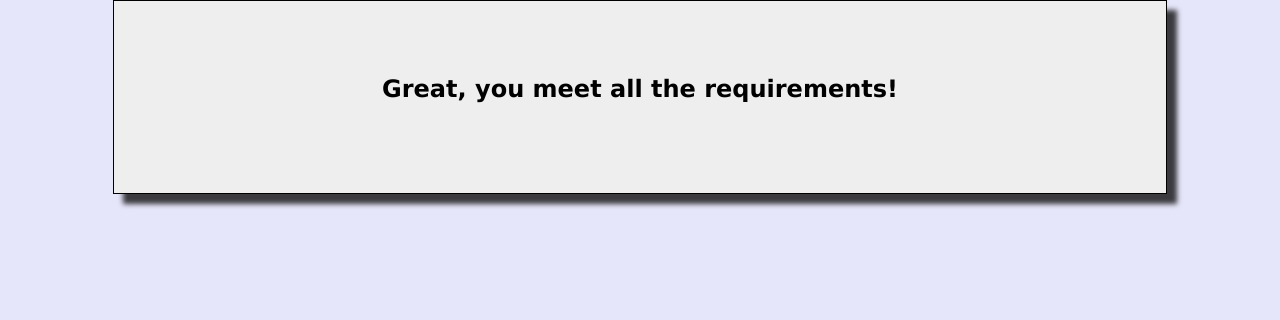
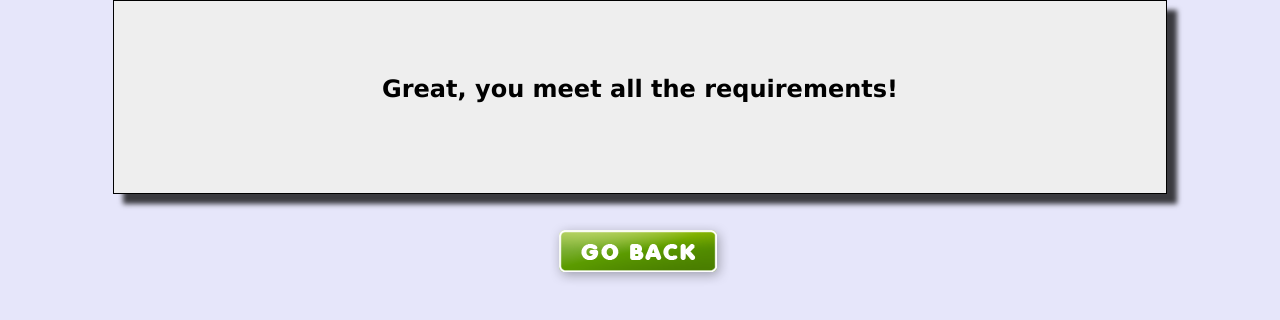
Before and after one commit to Jerecowong/capstone-project, a Flask app: template webapp/templates/matchall.html in a window 1280 px wide. Shown: the top 320 px of the page. Run offline with Flask 2, Linux system fonts and the light colour scheme; the template is opened without the code that fills it, so the values that code supplies are empty.

Commit message:
Add go back button to the recommend page

```diff
--- a/code/coursera_desc.py
+++ b/code/coursera_desc.py
@@ -10,7 +10,7 @@ def get_coursera_course_data():
     '''
     Using the API from https://tech.coursera.org/app-platform/catalog/
     to build the cousera collection in mongodb which contain all the
-    course infomation offered on coursera
+    course information offered on coursera
     courses.json, collection coursedump.coursera are built
     '''
 
@@ -28,5 +28,7 @@ def get_coursera_course_data():
                 collection.insert(course)
             except pymongo.errors.DuplicateKeyError:
                 pass
+
+
 if __name__ == "__main__":
     get_coursera_course_data()
--- a/webapp/templates/matchall.html
+++ b/webapp/templates/matchall.html
@@ -16,5 +16,9 @@
   <br>
   <br>
   </div>
+  <br><br>
+  <div class="centered">
+    <a href="/"><img src="../static/buttonGoBack.png"></a>
+  </div>
 	</body>
 </html>
--- a/webapp/templates/recommend.html
+++ b/webapp/templates/recommend.html
@@ -23,5 +23,9 @@
       <br>
     {% endfor %}
   </div>
+  <br><br>
+  <div class="centered">
+    <a href="/"><img src="../static/buttonGoBack.png"></a>
+  </div>
 	</body>
 </html>
```
Also changed, not shown: webapp/static/buttonGoBack.png (added).
